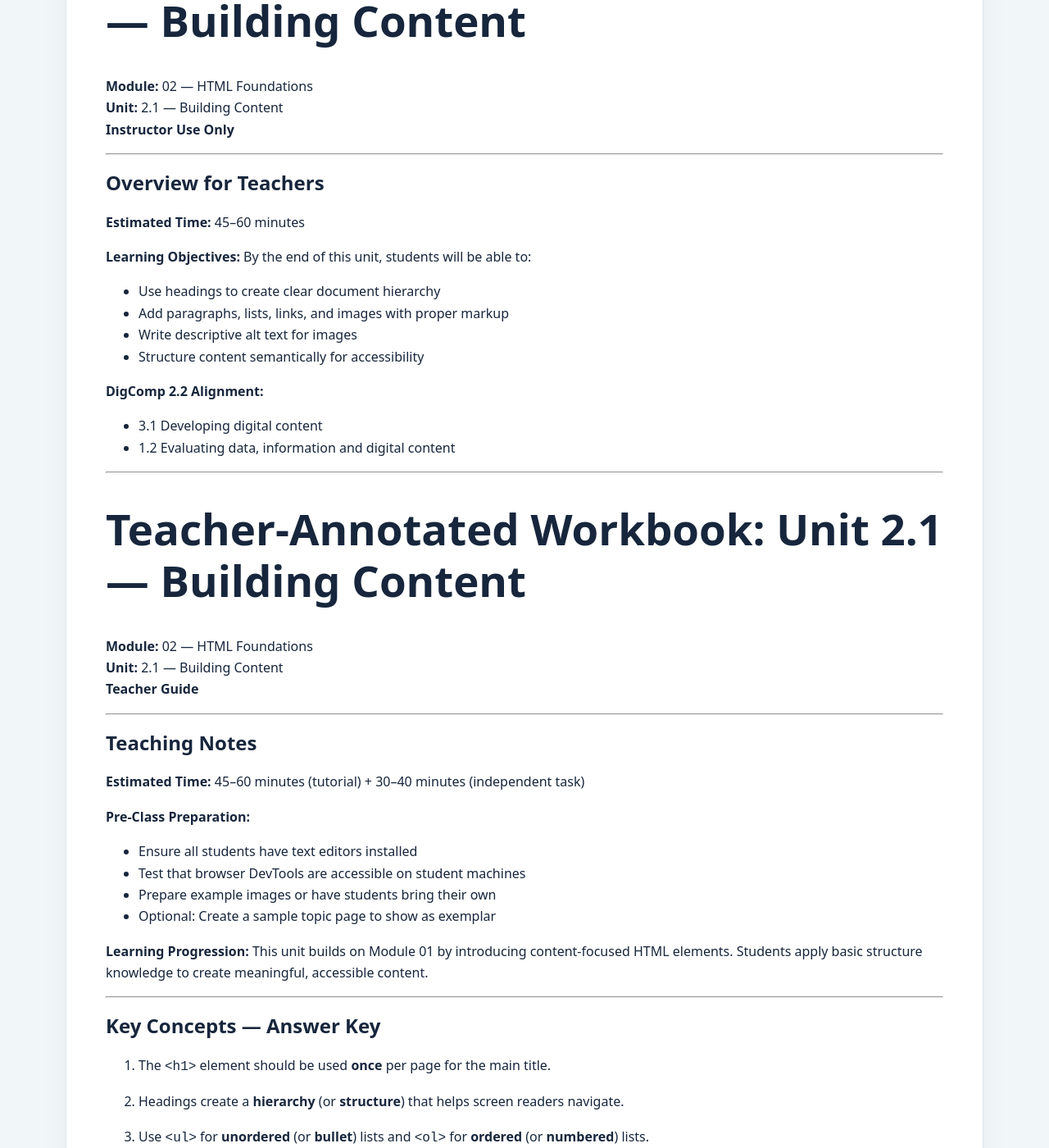
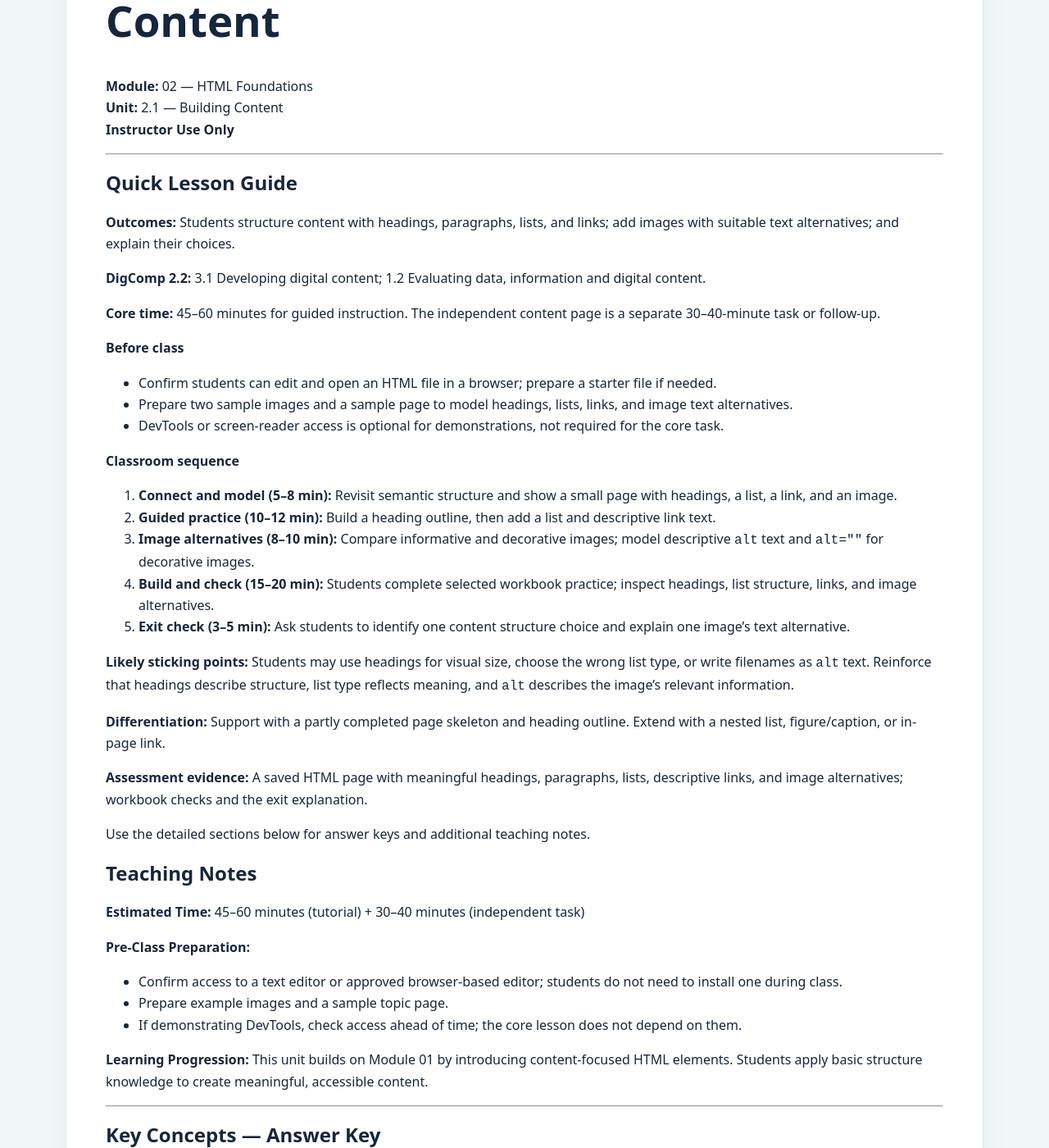
Before and after one commit to STEAM-C3T/dpk-learning-materials, a Jekyll site: the page built from modules/02-html-foundations/units/2.1-building-content/workbook/unit-2.1-teacher-annotated.md, in a window 1280 px wide and 1400 px high, scrolled down 254 px. Shown: the whole window at 82% size. Built offline with Jekyll 4.4.1, drawn with Linux system fonts in a browser that asks for light colours; our own code applies the rules of GitHub Pages for plain Markdown files; some of the changed text lies outside the part shown.

Commit message:
Improve Unit 2.1 teacher workbook scanning

```diff
--- a/modules/02-html-foundations/units/2.1-building-content/workbook/unit-2.1-teacher-annotated.md
+++ b/modules/02-html-foundations/units/2.1-building-content/workbook/unit-2.1-teacher-annotated.md
@@ -1,4 +1,4 @@
-# Teacher Annotated Workbook: Unit 2.1 — Building Content
+# Teacher Guide: Unit 2.1 — Building Content
 
 **Module:** 02 — HTML Foundations
 **Unit:** 2.1 — Building Content
@@ -6,32 +6,35 @@
 
 ---
 
-## Overview for Teachers
+## Quick Lesson Guide
 
-**Estimated Time:** 45–60 minutes
+**Outcomes:** Students structure content with headings, paragraphs, lists, and links; add images with suitable text alternatives; and explain their choices.
 
-**Learning Objectives:**
-By the end of this unit, students will be able to:
+**DigComp 2.2:** 3.1 Developing digital content; 1.2 Evaluating data, information and digital content.
 
-- Use headings to create clear document hierarchy
-- Add paragraphs, lists, links, and images with proper markup
-- Write descriptive alt text for images
-- Structure content semantically for accessibility
+**Core time:** 45–60 minutes for guided instruction. The independent content page is a separate 30–40-minute task or follow-up.
 
-**DigComp 2.2 Alignment:**
+**Before class**
 
-- 3.1 Developing digital content
-- 1.2 Evaluating data, information and digital content
+- Confirm students can edit and open an HTML file in a browser; prepare a starter file if needed.
+- Prepare two sample images and a sample page to model headings, lists, links, and image text alternatives.
+- DevTools or screen-reader access is optional for demonstrations, not required for the core task.
 
----
+**Classroom sequence**
 
-# Teacher-Annotated Workbook: Unit 2.1 — Building Content
+1. **Connect and model (5–8 min):** Revisit semantic structure and show a small page with headings, a list, a link, and an image.
+2. **Guided practice (10–12 min):** Build a heading outline, then add a list and descriptive link text.
+3. **Image alternatives (8–10 min):** Compare informative and decorative images; model descriptive `alt` text and `alt=""` for decorative images.
+4. **Build and check (15–20 min):** Students complete selected workbook practice; inspect headings, list structure, links, and image alternatives.
+5. **Exit check (3–5 min):** Ask students to identify one content structure choice and explain one image’s text alternative.
 
-**Module:** 02 — HTML Foundations
-**Unit:** 2.1 — Building Content
-**Teacher Guide**
+**Likely sticking points:** Students may use headings for visual size, choose the wrong list type, or write filenames as `alt` text. Reinforce that headings describe structure, list type reflects meaning, and `alt` describes the image’s relevant information.
 
----
+**Differentiation:** Support with a partly completed page skeleton and heading outline. Extend with a nested list, figure/caption, or in-page link.
+
+**Assessment evidence:** A saved HTML page with meaningful headings, paragraphs, lists, descriptive links, and image alternatives; workbook checks and the exit explanation.
+
+Use the detailed sections below for answer keys and additional teaching notes.
 
 ## Teaching Notes
 
@@ -39,10 +42,9 @@ By the end of this unit, students will be able to:
 
 **Pre-Class Preparation:**
 
-- Ensure all students have text editors installed
-- Test that browser DevTools are accessible on student machines
-- Prepare example images or have students bring their own
-- Optional: Create a sample topic page to show as exemplar
+- Confirm access to a text editor or approved browser-based editor; students do not need to install one during class.
+- Prepare example images and a sample topic page.
+- If demonstrating DevTools, check access ahead of time; the core lesson does not depend on them.
 
 **Learning Progression:**
 This unit builds on Module 01 by introducing content-focused HTML elements. Students apply basic structure knowledge to create meaningful, accessible content.
```
Also changed, not shown: modules/02-html-foundations/units/2.1-building-content/workbook/unit-2.1-student-workbook.md (+0 -20 lines).
